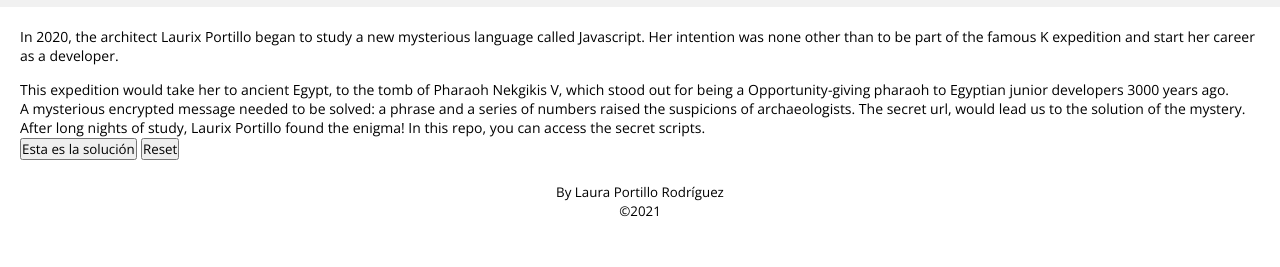
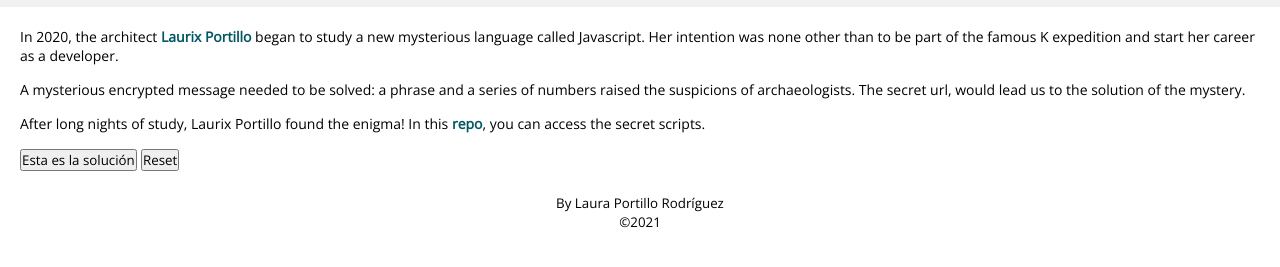
Before and after one commit to lauraportillo/generacion-k, a website: page src/html/index.html in a window 1280 px wide. Shown: the part 65-332 px from the top of the page. Drawn offline with nearby package versions, Linux system fonts and the light colour scheme; files that its build step writes are made by us from their sources; files whose address does not match are found by name.

Commit message:
add section A

```diff
--- a/src/html/index.html
+++ b/src/html/index.html
@@ -19,31 +19,36 @@
     </header>
 
     <main class="containerMain">
-        <div class="sectionA">
+
+        <section class="sectionA">
             <div class="sectionA__containerImg">
                 <img class="sectionA__containerImg--photo" src="../assets/images/lauraPortillo.jpg"
                     alt="laurix portillo">
             </div>
             <div class="sectionA__description">
                 <p class="sectionA__description--par">
-                    In 2020, the architect Laurix Portillo began to study a new mysterious
+                    In 2020, the architect <a href="https://www.linkedin.com/in/laura-portillo-rodríguez"
+                        target="_blank"><span class="link">Laurix Portillo</span></a> began to study a new mysterious
                     language called Javascript. Her
                     intention was none other than to be part of the famous K expedition and start her career as a
                     developer.
                 </p>
-                <p class="sectionA__description--par"></p>
-                This expedition would take her to ancient Egypt, to the tomb of Pharaoh
-                Nekgikis V, which stood out for being a Opportunity-giving pharaoh to Egyptian
-                junior developers 3000 years ago.
+                <p class="sectionA__description--par">
+                    A mysterious encrypted message needed to be solved: a phrase and a series of numbers raised the
+                    suspicions of archaeologists. The secret url, would lead us to the solution of the mystery.
                 </p>
+                <p class="sectionA__description--par">
+                    After long nights of study, Laurix Portillo found the enigma! In this <span
+                        class="link">repo</span>, you can
+                    access the secret scripts.
+                </p>
+            </div>
+        </section>
 
-                A mysterious encrypted message needed to be solved: a phrase and a series of numbers raised the
-                suspicions
-                of archaeologists. The secret url, would lead us to the solution of the mystery.
-                After long nights of study, Laurix Portillo found the enigma! In this repo, you can access the secret
-                scripts.
-            </div>
-        </div>
+        <section class="sectionB">
+
+        </section>
+
 
         <!-- <h2>Cómo será dar con Nekgikis V...</h2>
         <h2>23, 24, 25, 18, 19, 5, 6, 7, 20, 15, 17, 8, 10, 11, 4, 3,
--- a/src/scss/main.scss
+++ b/src/scss/main.scss
@@ -1,5 +1,7 @@
 @import 'core/variables';
 @import 'core/reset';
+
+// FORMAS EN CSS https://css-tricks.com/the-shapes-of-css/
 
 //HEADER
 .header {
@@ -40,6 +42,11 @@
 .sectionA__description--par {
   margin-bottom: 15px;
 }
+.link {
+  color: $color-4;
+  font-weight: bold;
+  cursor: pointer;
+}
 
 .solution {
   color: orange;
```
